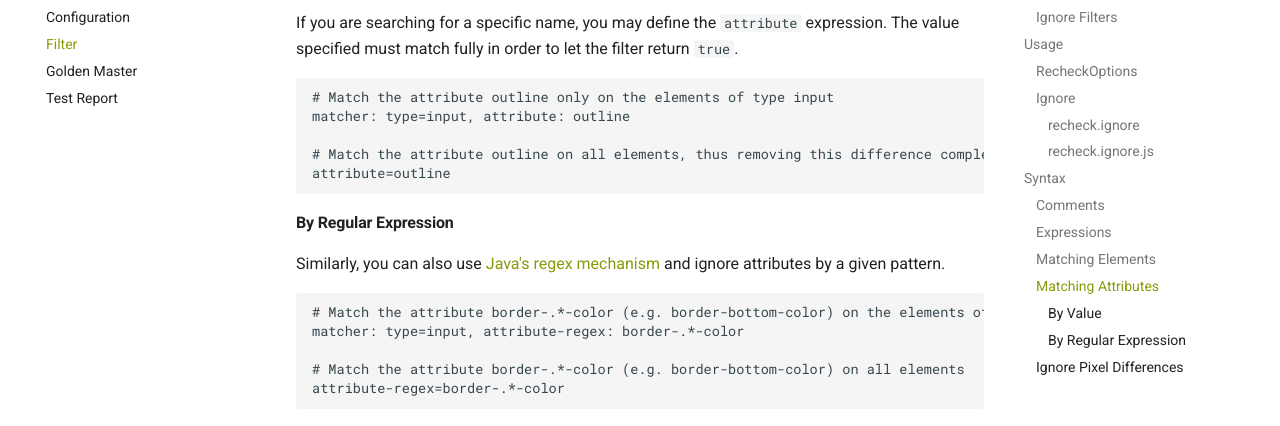
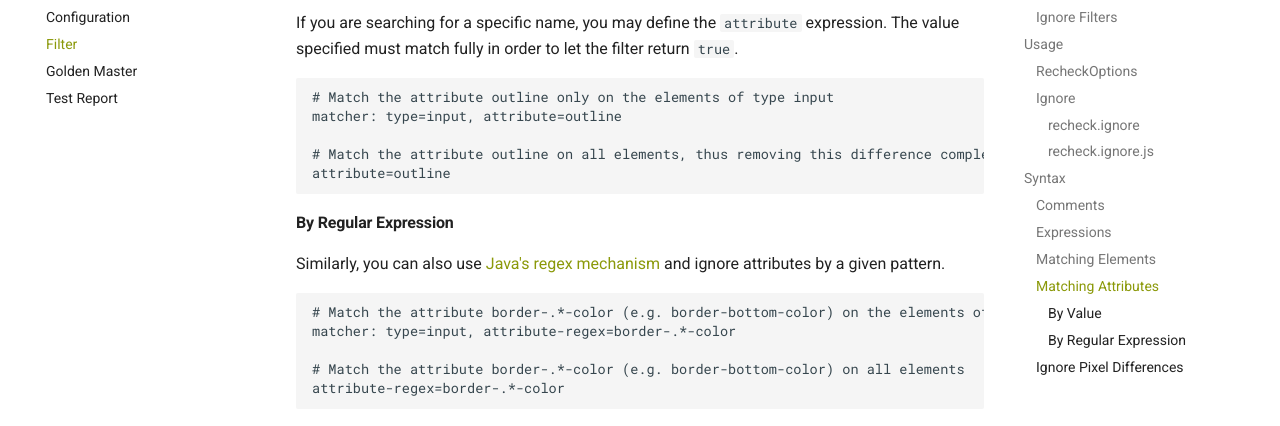
Before and after one commit to retest/docs, an MkDocs documentation site: the page built from docs/recheck/usage/filter.md, in a window 1280 px wide and 900 px high, scrolled down 4616 px. Shown: the part 172-598 px from the top of the window. Built offline with MkDocs 1.6.1 and Material for MkDocs 9.7.7, drawn with Linux system fonts in a browser that asks for light colours; comment, search, counter and statistics services are not loaded.

Commit message:
Adjust attribute filter rule as of 1.8.0

````diff
--- a/docs/recheck/usage/filter.md
+++ b/docs/recheck/usage/filter.md
@@ -171,7 +171,7 @@ If you are searching for a specific name, you may define the `attribute` express
 
 ```text
 # Match the attribute outline only on the elements of type input
-matcher: type=input, attribute: outline
+matcher: type=input, attribute=outline
 
 # Match the attribute outline on all elements, thus removing this difference completely
 attribute=outline
@@ -183,7 +183,7 @@ Similarly, you can also use [Java's regex mechanism](https://docs.oracle.com/jav
 
 ```text
 # Match the attribute border-.*-color (e.g. border-bottom-color) on the elements of type input
-matcher: type=input, attribute-regex: border-.*-color
+matcher: type=input, attribute-regex=border-.*-color
 
 # Match the attribute border-.*-color (e.g. border-bottom-color) on all elements
 attribute-regex=border-.*-color
````
